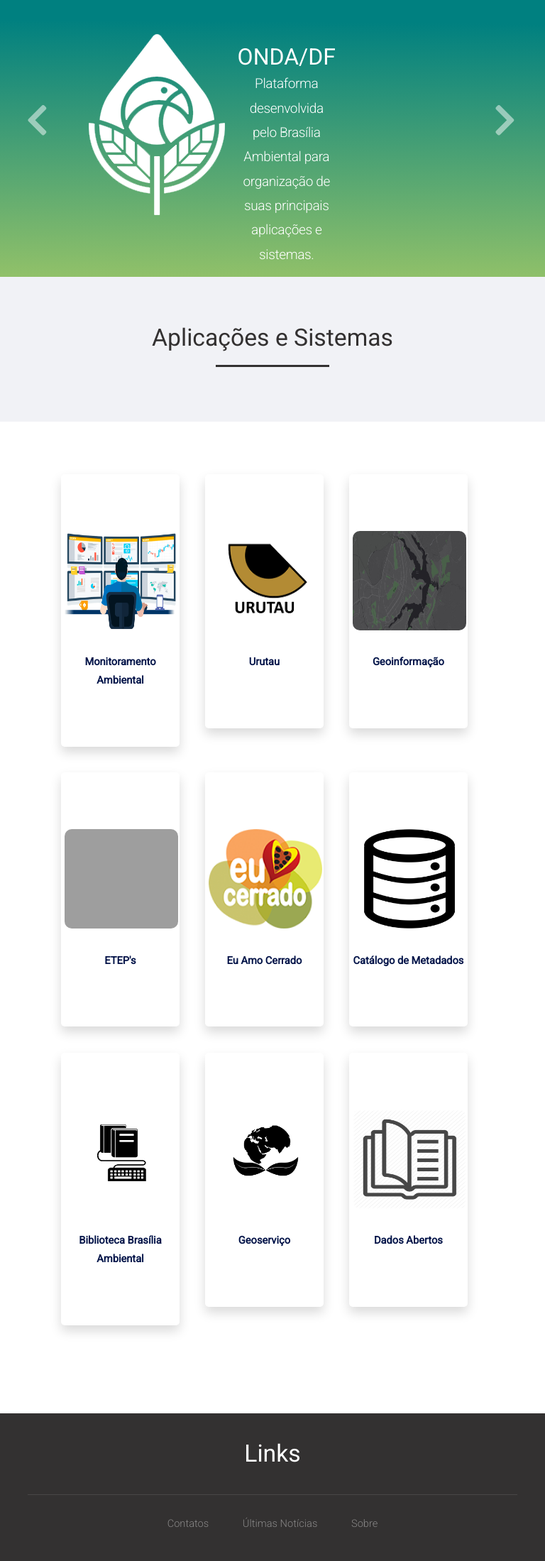
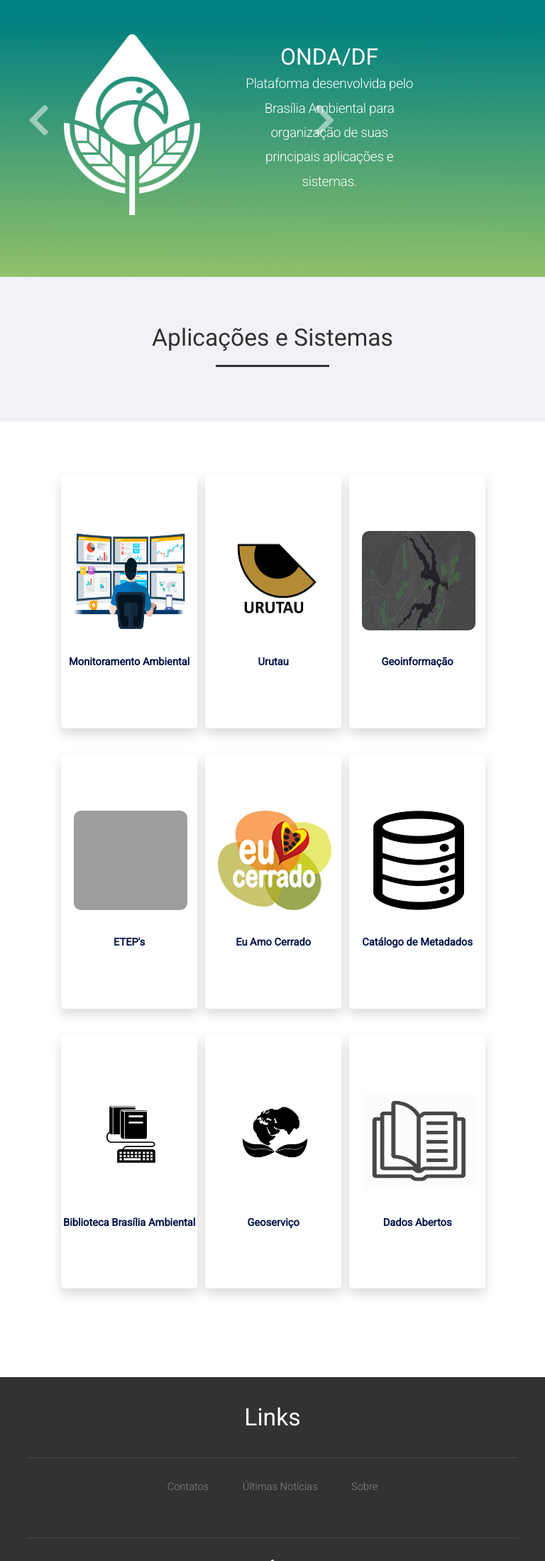
Before and after one commit to filp06/onda, a Django app: page / in a window 768 px wide. Shown: the part 119-2318 px from the top of the page at 71% size. Run offline with Django 3.2, Linux system fonts and the light colour scheme; data comes from the database, SQL or seed files in the repository; some libraries are stand-ins or nearby versions; grey boxes are pictures that could not be loaded.

Commit message:
Update style.css

```diff
--- a/projeto/static/css/style.css
+++ b/projeto/static/css/style.css
@@ -737,7 +737,7 @@
     outline: none;
     color: #333131;
     cursor: pointer;
-    padding: 0.4rem 1rem;
+    padding: 0.3rem 1.2rem;
     border-radius: 50%;
     border: 1px solid #333131;
     background-color: #FFF;
@@ -790,6 +790,7 @@
 .carousel-control-next, .carousel-control-prev{
     width: 10% !important;
 }
+
 
 .avatar{
     background: url(../img/avatar.png) center no-repeat;
@@ -879,3 +880,108 @@
 .zoom:hover{
     transform: scale(1.1);
 }
+@media (min-width: 1286px) {
+    /* Show in col-lg-5*/
+
+    .carousel-item img {
+        max-width: 300px;
+        border-radius: 15px;
+        margin-right: 7rem !important;
+        block-size: inherit;
+        filter: brightness(0) invert(1);
+        object-fit: cover;
+        display: inline-block;
+    }
+
+    .carousel-item p {
+        font-size: large;
+        inline-size: auto;
+        min-width: 30rem;
+        width: 100%;
+        color: #fff;
+    }
+    .imagem-carousel{
+        width: 400px;
+    }
+}
+
+@media (min-width: 768px) and (max-width: 1286px) {
+    /* Show in col-md-4*/
+
+    .carousel-item img {
+        max-width: 300px;
+        border-radius: 15px;
+        margin-right: 3rem !important;
+        block-size: inherit;
+        filter: brightness(0) invert(1);
+        object-fit: cover;
+        display: inline-block;
+    }
+
+    .carousel-item p {
+        font-size: medium;
+        inline-size: auto;
+        min-width: 20rem;
+        width: 100%;
+        color: #fff;
+    }
+
+    .carousel-control-next {
+        left: 38rem;
+    }
+
+    .services .sec {
+        width: 12rem;
+    }
+    #scroll-to-top{
+        padding: 0.3rem 1rem;
+    }
+    .imagem-carousel{
+        width: 300px;
+    }
+}
+
+@media (min-width: 240px) and (max-width: 768px) {
+    /* Show in col-sm-6*/
+
+    .carousel-inner {
+        max-width: 20px;
+        right: 2rem;
+    }
+
+    .carousel-item img {
+        max-width: 200px;
+        border-radius: 15px;
+        margin-right: 1rem !important;
+        block-size: inherit;
+        filter: brightness(0) invert(1);
+        object-fit: cover;
+        display: inline-block;
+    }
+
+    .carousel-item p {
+        font-size: small;
+        inline-size: auto;
+        min-width: 15rem;
+        width: 100%;
+        color: #fff;
+    }
+
+    .pennant {
+        max-width: 250px;
+    }
+
+    .carousel-control-next {
+        left: 25rem;
+    }
+
+    .services .sec {
+        width: 12rem;
+    }
+    #scroll-to-top{
+        padding: 0.3rem 1rem;
+    }
+    .imagem-carousel{
+        width: 300px;
+    }
+}
```
